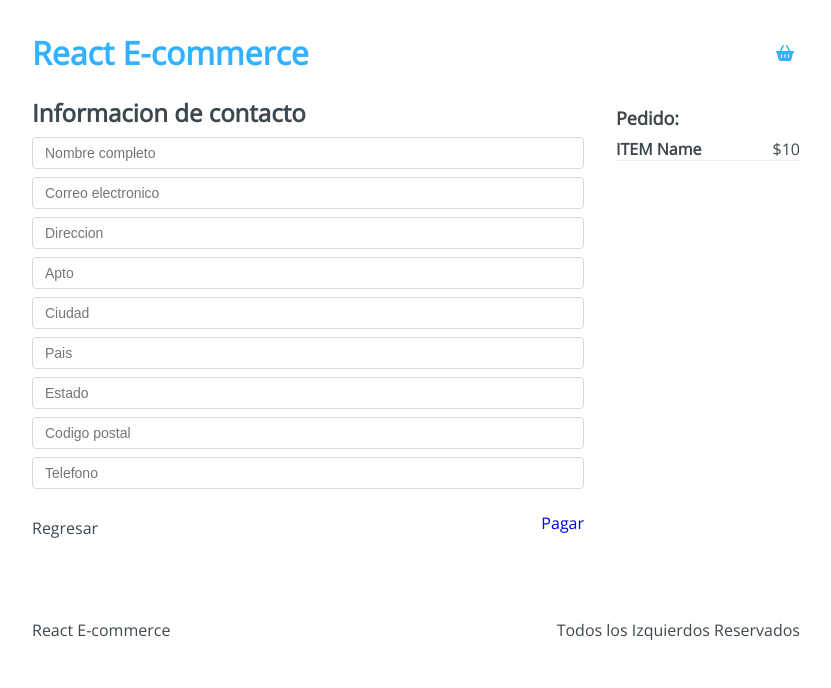
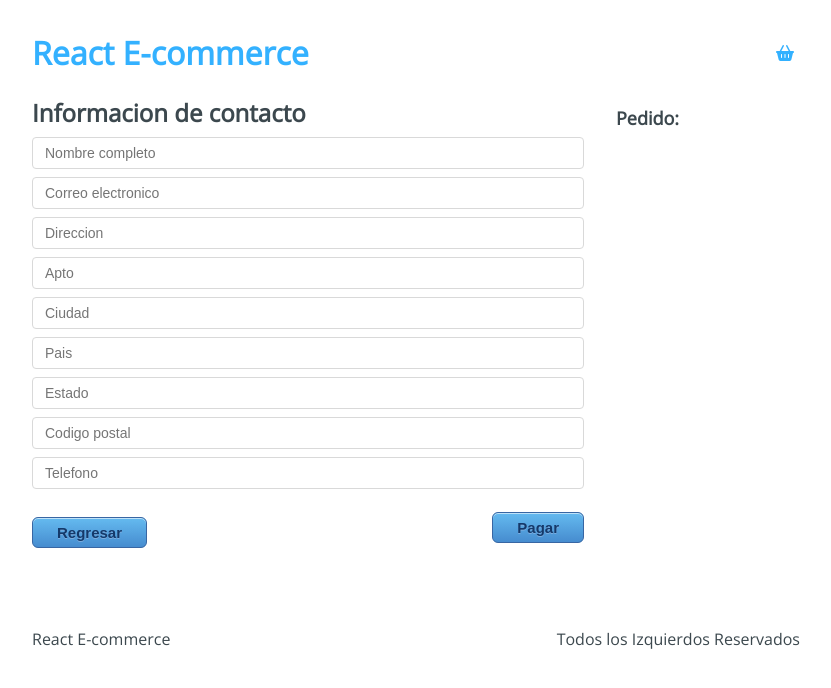
Before and after one commit to jorgetejeda/react-ecommerce, a React app: page /checkout/information in a window 1280 px wide. Shown: the top 688 px of the page, without its empty margins (224-1055 px from the left). Built offline with nearby package versions, Linux system fonts and the light colour scheme.

Commit message:
Se agrego la funcionalidad para visualizar los items dentro del formulario donde se crea la ifnormacion del usuario

```diff
--- a/src/containers/Checkout.jsx
+++ b/src/containers/Checkout.jsx
@@ -1,28 +1,55 @@
-import React from 'react';
+import React, { useContext } from 'react';
 import { Link } from 'react-router-dom';
+import { AppContext } from '../context/AppContext';
 import '../styles/components/Checkout.css';
 
-const Checkout = () => (
+const Checkout = () => {
+  const {
+    state: { cart },
+    removeToCart,
+  } = useContext(AppContext);
+
+  const handleRemoveToCart = (product) => {
+    removeToCart(product);
+  };
+
+  const handleSumTotal = () => {
+    const reducer = (accumulator, currentValue) =>
+      accumulator + currentValue.price;
+    const sum = cart.reduce(reducer, 0);
+    return sum;
+  };
+
+  return (
     <div className="Checkout">
       <div className="Checkout-content">
+        {cart.length > 0 ? (
           <h3>Lista de pedidos: </h3>
-      <div className="Checkout-item">
+        ) : (
+          <h3>Sin pedidos ....</h3>
+        )}
+        {cart.map((item) => (
+          <div key={item.id} className="Checkout-item">
             <div className="Checkout-element">
-          <h4>ITEM name</h4>
-          <span>$10</span>
+              <h4>{item.title}</h4>
+              <span>${item.price}</span>
             </div>
-        <button type="button">
-          <i className="fas fa-trash-alt"/>
+            <button type="button" onClick={() => handleRemoveToCart(item)}>
+              <i className="fas fa-trash-alt" />
             </button>
           </div>
+        ))}
       </div>
+      {cart.length > 0 && (
         <div className="Checkout-sidebar">
-      <h3>Precio Total: $10</h3>
+          <h3>{`Precio Total: $ ${handleSumTotal()}`}</h3>
           <Link to="/checkout/information">
             <button type="button">Continuar pedido</button>
           </Link>
         </div>
+      )}
     </div>
   );
+};
 
 export default Checkout;
--- a/src/containers/Information.jsx
+++ b/src/containers/Information.jsx
@@ -1,15 +1,39 @@
-import React from 'react';
+import React, { useRef, useContext } from 'react';
 import { Link } from 'react-router-dom';
+import { AppContext } from '../context/AppContext';
 import '../styles/components/Information.css';
 
-const Information = () => (
+const Information = (props) => {
+  const {
+    state: { cart },
+    addToBuyer,
+  } = useContext(AppContext);
+  const form = useRef(null);
+
+  const handleSubmit = () => {
+    const formData = new FormData(form.current);
+    const buyer = {
+      name: formData.get('name'),
+      email: formData.get('email'),
+      address: formData.get('address'),
+      apto: formData.get('apto'),
+      city: formData.get('city'),
+      country: formData.get('country'),
+      state: formData.get('state'),
+      cp: formData.get('cp'),
+      phone: formData.get('phone'),
+    };
+    addToBuyer(buyer);
+  };
+
+  return (
     <div className="Information">
       <div className="Information-content">
         <div className="Information-head">
           <h2>Informacion de contacto</h2>
         </div>
         <div className="Information-form">
-        <form action="">
+          <form ref={form}>
             <input type="text" placeholder="Nombre completo" name="name" />
             <input type="text" placeholder="Correo electronico" name="email" />
             <input type="text" placeholder="Direccion" name="address" />
@@ -22,22 +46,31 @@
           </form>
         </div>
         <div className="Information-buttons">
-        <div className="Information-back">Regresar</div>
+          <div className="Information-back">
+            <button type="button" onClick={() => props.history.goBack()}>
+              Regresar
+            </button>
+          </div>
           <div className="Information-next">
-          <Link to="/checkout/payment">Pagar</Link>
+            <button type="button" onClick={handleSubmit}>
+              Pagar
+            </button>
           </div>
         </div>
       </div>
       <div className="Information-sidebar">
         <h3>Pedido:</h3>
-      <div className="Information-item">
+        {cart.map((item) => (
+          <div className="Information-item" key={item.title}>
             <div className="Information-element">
-          <h4>ITEM Name</h4>
-          <span>$10</span>
+              <h4>{item.title}</h4>
+              <span>${item.price}</span>
             </div>
           </div>
+        ))}
       </div>
     </div>
   );
+};
 
 export default Information;
--- a/src/hooks/useInitialState.js
+++ b/src/hooks/useInitialState.js
@@ -16,9 +16,17 @@
     });
   };
 
+  const addToBuyer = (payload) => {
+    setState({
+      ...state,
+      buyer: [...state.buyer, payload],
+    });
+  };
+
   return {
     addToCart,
     removeToCart,
+    addToBuyer,
     state,
   };
 };
--- a/src/initialState.js
+++ b/src/initialState.js
@@ -1,5 +1,6 @@
 export default {
     cart: [],
+    buyer:[],
     products: [
       {
         'id': '1',
```
Lines whose indentation alone changed are shown as unchanged.
